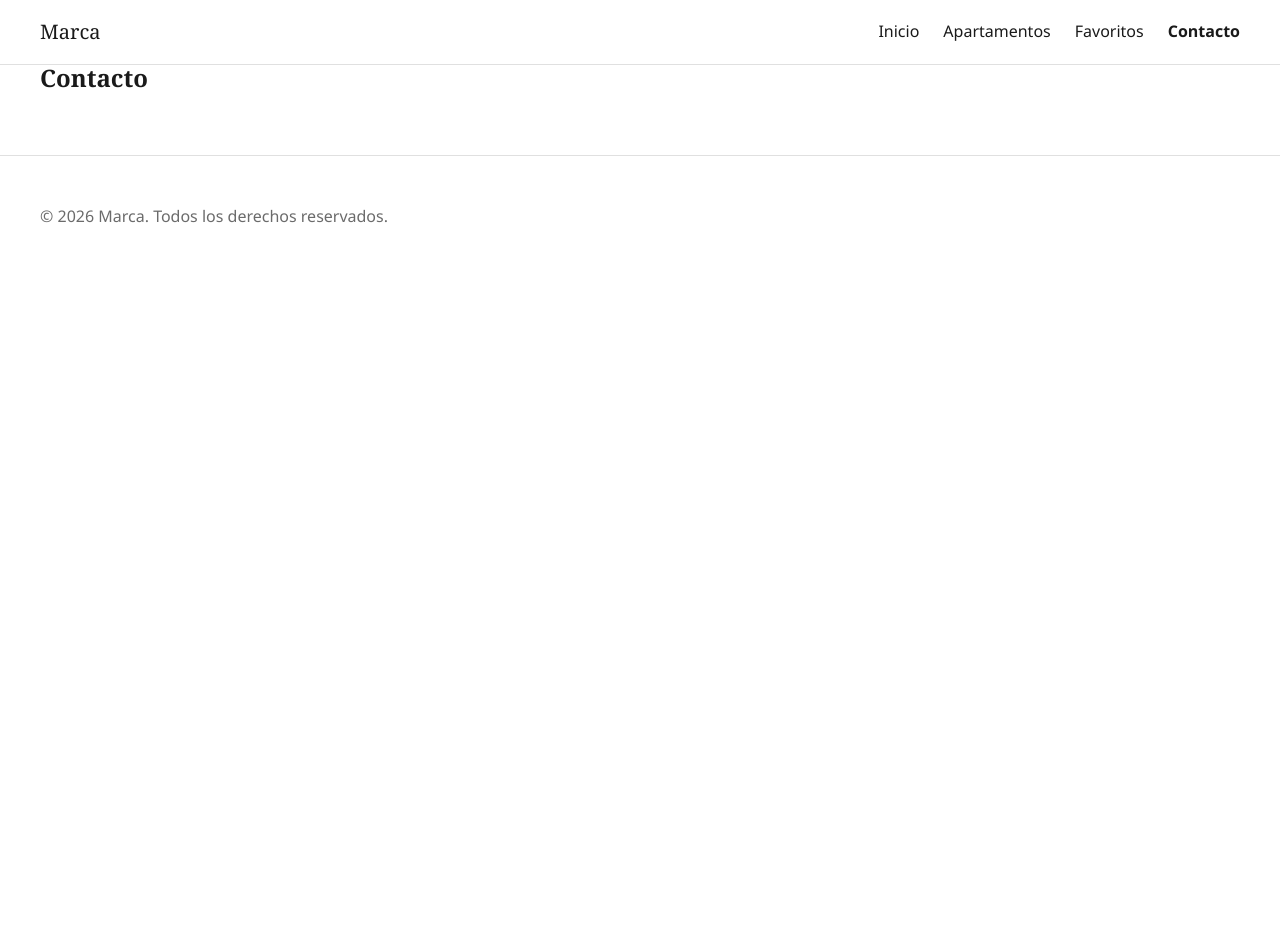
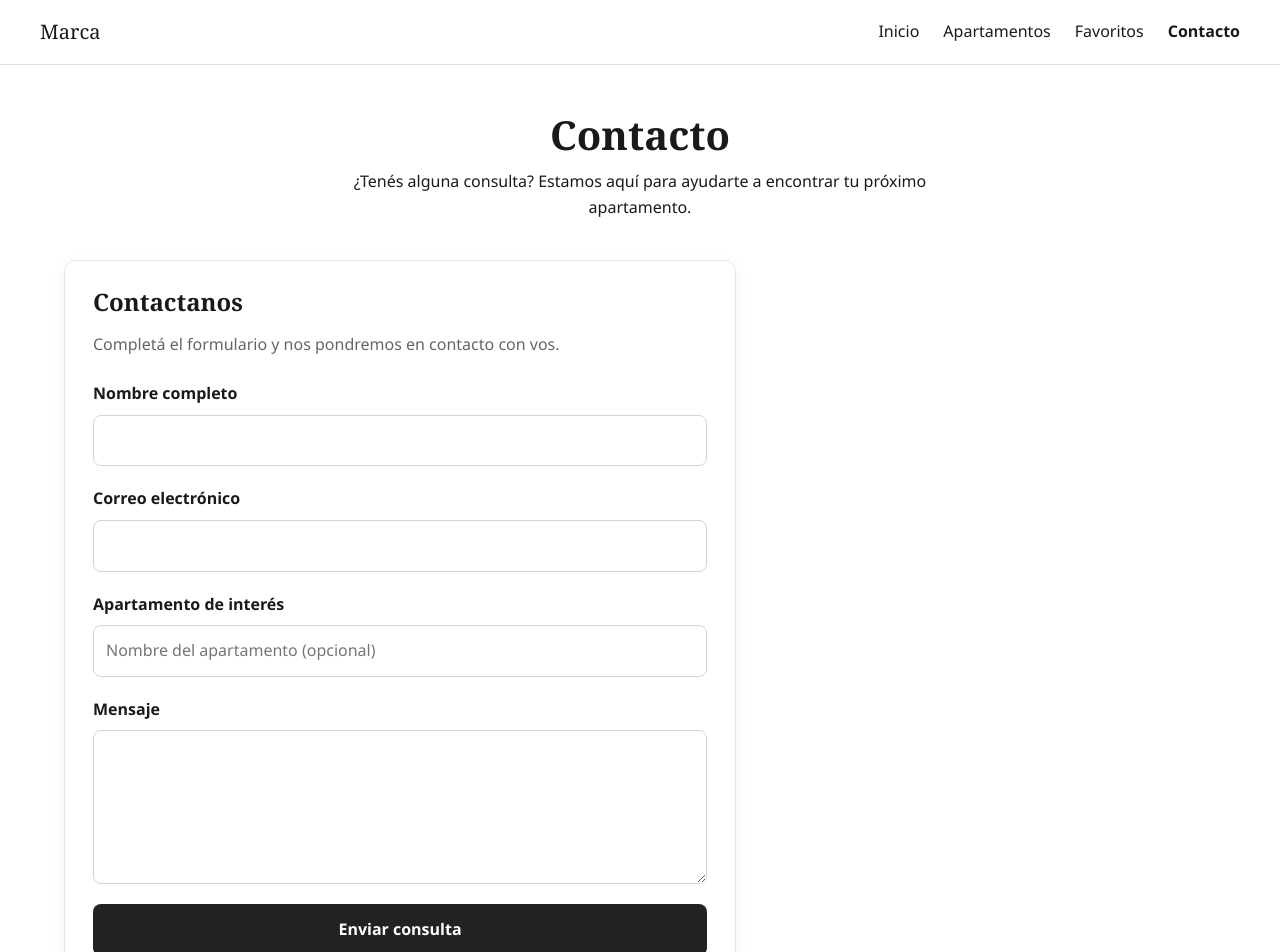
Before and after one commit to SebastianBDWJ/Proyecto1-DS, a React (Vite) app in the folder luxury-app/: page /contacto in a window 1280 px wide. Shown: the top 952 px of the page. Before the commit the page ends 800 px from the top, so only its background shows below. Built offline with nearby package versions, Linux system fonts and the light colour scheme.

Commit message:
Implementcion del formulario de contacto y validaciones falta corregir

```diff
--- a/luxury-app/src/features/contact/components/ContactForm.tsx
+++ b/luxury-app/src/features/contact/components/ContactForm.tsx
@@ -0,0 +1,127 @@
+
+import { useState } from "react";
+import type {
+  ContactFormData,
+  ContactFormErrors,
+} from "../types/ContactForm";
+import { validateContact } from "../utils/validateContact";
+
+const initialForm: ContactFormData = {
+  name: "",
+  email: "",
+  message: "",
+  property: new URLSearchParams(window.location.search).get("propiedad") ?? "",
+};
+
+function ContactForm() {
+  const [formData, setFormData] = useState<ContactFormData>(initialForm);
+  const [errors, setErrors] = useState<ContactFormErrors>({});
+  const [submitted, setSubmitted] = useState(false);
+
+  function handleChange(
+    event: React.ChangeEvent<HTMLInputElement | HTMLTextAreaElement>
+  ) {
+    const { name, value } = event.target;
+
+    setFormData((previousData) => ({
+      ...previousData,
+      [name]: value,
+    }));
+
+    setSubmitted(false);
+  }
+
+  function handleSubmit(event: React.FormEvent<HTMLFormElement>) {
+    event.preventDefault();
+
+    const validationErrors = validateContact(formData);
+    setErrors(validationErrors);
+
+    if (Object.keys(validationErrors).length === 0) {
+      setSubmitted(true);
+      setFormData((previousData) => ({
+        ...previousData,
+        name: "",
+        email: "",
+        message: "",
+      }));
+    } else {
+      setSubmitted(false);
+    }
+  }
+
+  return (
+    <section className="contact-form-section">
+      <h2>Contactanos</h2>
+      <p>Completá el formulario y nos pondremos en contacto con vos.</p>
+
+      <form className="contact-form" onSubmit={handleSubmit} noValidate>
+        <div className="form-group">
+          <label htmlFor="name">Nombre completo</label>
+          <input
+            id="name"
+            name="name"
+            type="text"
+            value={formData.name}
+            onChange={handleChange}
+            aria-invalid={Boolean(errors.name)}
+          />
+          {errors.name && <p className="form-error">{errors.name}</p>}
+        </div>
+
+        <div className="form-group">
+          <label htmlFor="email">Correo electrónico</label>
+          <input
+            id="email"
+            name="email"
+            type="email"
+            value={formData.email}
+            onChange={handleChange}
+            aria-invalid={Boolean(errors.email)}
+          />
+          {errors.email && <p className="form-error">{errors.email}</p>}
+        </div>
+
+        <div className="form-group">
+          <label htmlFor="property">Apartamento de interés</label>
+          <input
+            id="property"
+            name="property"
+            type="text"
+            value={formData.property}
+            onChange={handleChange}
+            placeholder="Nombre del apartamento (opcional)"
+          />
+          {errors.property && (
+            <p className="form-error">{errors.property}</p>
+          )}
+        </div>
+
+        <div className="form-group">
+          <label htmlFor="message">Mensaje</label>
+          <textarea
+            id="message"
+            name="message"
+            rows={5}
+            value={formData.message}
+            onChange={handleChange}
+            aria-invalid={Boolean(errors.message)}
+          />
+          {errors.message && (
+            <p className="form-error">{errors.message}</p>
+          )}
+        </div>
+
+        <button type="submit">Enviar consulta</button>
+
+        {submitted && (
+          <p className="form-success" role="status">
+            ¡Formulario enviado correctamente! Este envío es una simulación.
+          </p>
+        )}
+      </form>
+    </section>
+  );
+}
+
+export default ContactForm;
--- a/luxury-app/src/features/contact/pages/Contact.tsx
+++ b/luxury-app/src/features/contact/pages/Contact.tsx
@@ -1,10 +1,24 @@
-const Contact = () => {
+
+import ContactForm from "../components/ContactForm";
+import "../../../styles/contact/contact.css";
+
+
+function Contact() {
   return (
-    <section className="container">
-      <h1>Contacto</h1>
-      {/* TODO (feature/contacto-404): formulario controlado con validaciones */}
-    </section>
+    <main className="contact-page">
+      <section className="contact-header">
+        <h1>Contacto</h1>
+        <p>
+          ¿Tenés alguna consulta? Estamos aquí para ayudarte a encontrar
+          tu próximo apartamento.
+        </p>
+      </section>
+
+      <section className="contact-content">
+        <ContactForm />
+      </section>
+    </main>
   );
-};
+}
 
 export default Contact;
--- /dev/null
+++ b/luxury-app/src/features/contact/types/ContactForm.ts
@@ -0,0 +1,13 @@
+export interface ContactFormData {
+  name: string;
+  email: string;
+  message: string;
+  property: string;
+}
+
+export interface ContactFormErrors {
+  name?: string;
+  email?: string;
+  message?: string;
+  property?: string;
+}
--- /dev/null
+++ b/luxury-app/src/features/contact/utils/validateContact.ts
@@ -0,0 +1,29 @@
+
+import type {
+  ContactFormData,
+  ContactFormErrors,
+} from "../types/ContactForm";
+
+export function validateContact(
+  data: ContactFormData
+): ContactFormErrors {
+  const errors: ContactFormErrors = {};
+
+  if (data.name.trim().length < 2) {
+    errors.name = "El nombre debe tener al menos 2 caracteres";
+  }
+
+  if (data.email.trim() === "") {
+    errors.email = "El correo electrónico es obligatorio";
+  } else if (
+    !/^[^\s@]+@[^\s@]+\.[^\s@]+$/.test(data.email.trim())
+  ) {
+    errors.email = "Ingrese un correo electrónico válido";
+  }
+
+  if (data.message.trim().length < 10) {
+    errors.message = "El mensaje debe tener al menos 10 caracteres";
+  }
+
+  return errors;
+}
--- /dev/null
+++ b/luxury-app/src/features/favorites/pages/Favorites.tsx
@@ -0,0 +1,9 @@
+const Favorites = () => {
+return(
+    <section className="container">
+        <h1>Favoritos</h1>
+    </section>
+);
+};
+
+export default Favorites;
--- a/luxury-app/src/styles/contact/contact.css
+++ b/luxury-app/src/styles/contact/contact.css
@@ -0,0 +1,137 @@
+
+/* Página de contacto */
+.contact-page {
+  width: 100%;
+  max-width: 1200px;
+  margin: 0 auto;
+  padding: 48px 24px;
+  box-sizing: border-box;
+}
+
+.contact-header {
+  text-align: center;
+  margin-bottom: 40px;
+}
+
+.contact-header h1 {
+  margin-bottom: 12px;
+  font-size: 2.5rem;
+}
+
+.contact-header p {
+  max-width: 650px;
+  margin: 0 auto;
+  line-height: 1.6;
+}
+
+/* Distribución del contenido */
+.contact-content {
+  display: grid;
+  grid-template-columns: 1.5fr 1fr;
+  gap: 32px;
+  align-items: start;
+}
+
+/* Formulario */
+.contact-form-section {
+  padding: 28px;
+  border: 1px solid #e5e7eb;
+  border-radius: 12px;
+  background-color: #ffffff;
+  box-shadow: 0 4px 16px rgb(0 0 0 / 5%);
+}
+
+.contact-form-section h2 {
+  margin-top: 0;
+  margin-bottom: 8px;
+}
+
+.contact-form-section > p {
+  line-height: 1.6;
+  color: #666666;
+}
+
+.contact-form {
+  display: flex;
+  flex-direction: column;
+  gap: 20px;
+  margin-top: 24px;
+}
+
+.form-group {
+  display: flex;
+  flex-direction: column;
+  gap: 8px;
+}
+
+.form-group label {
+  font-weight: 600;
+}
+
+.form-group input,
+.form-group textarea {
+  width: 100%;
+  padding: 12px;
+  border: 1px solid #d1d5db;
+  border-radius: 8px;
+  box-sizing: border-box;
+  font: inherit;
+}
+
+.form-group input:focus,
+.form-group textarea:focus {
+  outline: 2px solid #9ca3af;
+  outline-offset: 2px;
+}
+
+.form-group textarea {
+  resize: vertical;
+}
+
+.form-error {
+  margin: 0;
+  color: #dc2626;
+  font-size: 0.875rem;
+}
+
+.form-success {
+  margin: 0;
+  color: #15803d;
+  font-weight: 600;
+}
+
+.contact-form button {
+  padding: 13px 18px;
+  border: none;
+  border-radius: 8px;
+  background-color: #222222;
+  color: #ffffff;
+  font: inherit;
+  font-weight: 600;
+  cursor: pointer;
+  transition: background-color 0.2s ease;
+}
+
+.contact-form button:hover {
+  background-color: #444444;
+}
+
+/* Adaptación a celulares y tabletas */
+@media (max-width: 768px) {
+  .contact-page {
+    padding: 32px 16px;
+  }
+
+  .contact-header h1 {
+    font-size: 2rem;
+  }
+
+  .contact-content {
+    grid-template-columns: 1fr;
+    gap: 24px;
+  }
+
+  .contact-form-section {
+    padding: 20px;
+  }
+}
```
Also changed, not shown: luxury-app/src/features/apartments/types/Filters.ts (added, +7 -0 lines), luxury-app/src/features/apartments/components/ApartmentFilters.tsx (added), luxury-app/src/features/apartments/hooks/useApartmentFilters.ts (added), luxury-app/src/features/apartments/utils/filterApartments.ts (added), 1 other file (tests, documents, lock files or other folders).
